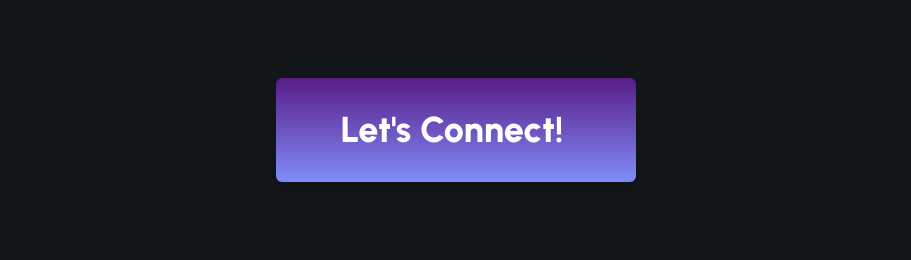
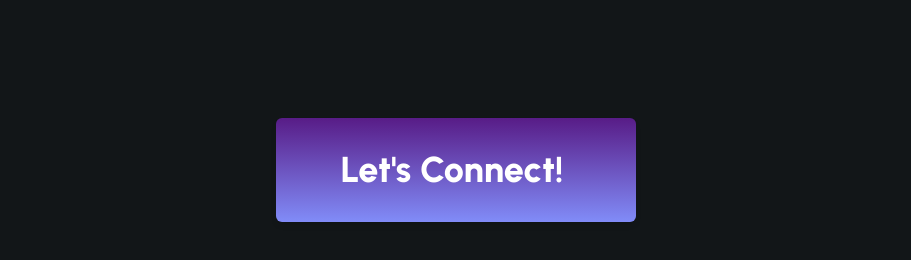
Before and after one commit to JamesAnthony77/personal-site-one, a React (Create React App) app: page / in a window 1280 px wide. Shown: the part 4160-4420 px from the top of the page, without its empty margins (184-1095 px from the left). Built offline with nearby package versions, Linux system fonts and the light colour scheme; the HTML template or start-up script is replaced by a standard one.

Commit message:
Contact fixup

```diff
--- a/src/components/Contact.jsx
+++ b/src/components/Contact.jsx
@@ -11,10 +11,10 @@ const Contact = () => {
       name="contact"
       className="w-full text-white md:h-screen bg-myCustomBackgroundColor flex items-center justify-center"
     >
-      <div>
+      <div className="mt-20">
         <Fade direction="up" duration={1300} triggerOnce>
           <button
-            className="text-white px-16 py-8 text-4xl my-2 flex items-center rounded-md bg-gradient-to-b from-purple-900 to-indigo-400 cursor-pointer shadow-md hover:shadow-lg duration-200 hover:scale-105"
+            className="text-white px-8 py-4 text-2xl md:px-16 md:py-8 md:text-4xl my-2 flex items-center rounded-md bg-gradient-to-b from-purple-900 to-indigo-400 cursor-pointer shadow-md hover:shadow-lg duration-200 hover:scale-105"
             onClick={handleEmailClick}
           >
             <span className="mr-2 font-aboutbutton text-shadow-sm">
```
